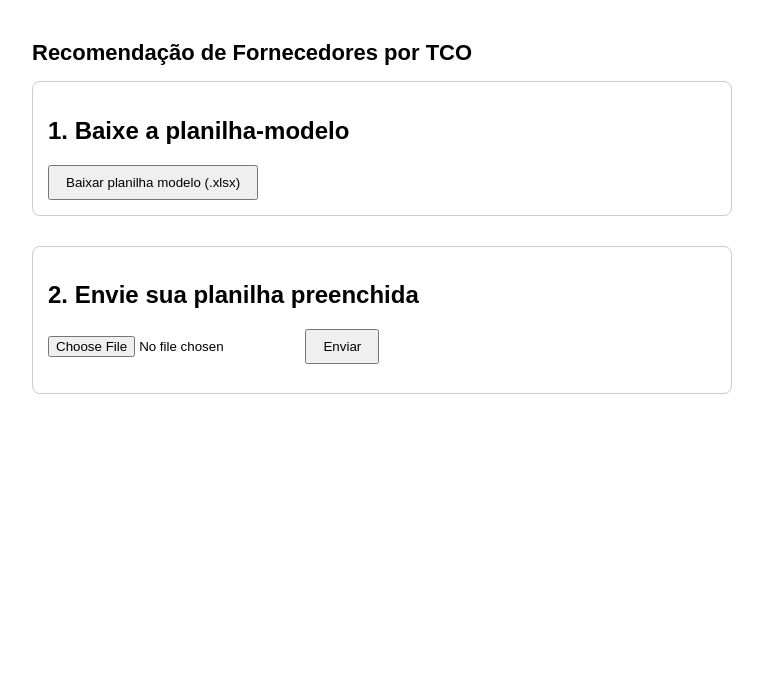
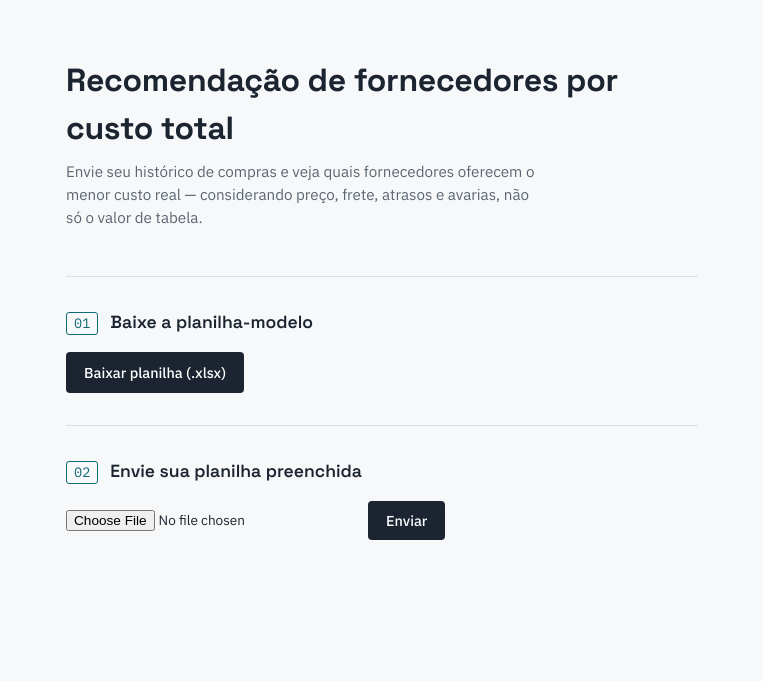
Before and after one commit to Joao-Bast/TCO-recomendacao-fornecedores, a Flask app: page / in a window 1280 px wide. Shown: the top 681 px of the page, without its empty margins (258-1021 px from the left). Run offline with Flask 3, Linux system fonts and the light colour scheme.

Commit message:
Teste CI/CD

```diff
--- a/templates/index.html
+++ b/templates/index.html
@@ -2,43 +2,248 @@
 <html lang="pt-br">
 <head>
 <meta charset="UTF-8">
-<title>Recomendação de Fornecedores - TCO</title>
+<meta name="viewport" content="width=device-width, initial-scale=1">
+<title>Recomendação de Fornecedores por TCO</title>
+<link rel="preconnect" href="https://fonts.googleapis.com">
+<link rel="preconnect" href="https://fonts.gstatic.com" crossorigin>
+<link href="https://fonts.googleapis.com/css2?family=Space+Grotesk:wght@500;600;700&family=IBM+Plex+Sans:wght@400;500&family=IBM+Plex+Mono:wght@400;500&display=swap" rel="stylesheet">
 <style>
-  body { font-family: Arial, sans-serif; max-width: 700px; margin: 40px auto; padding: 0 15px; }
-  h1 { font-size: 22px; }
-  section { margin-bottom: 30px; padding: 15px; border: 1px solid #ccc; border-radius: 8px; }
-  button { padding: 8px 16px; cursor: pointer; }
-  .fornecedor { border-bottom: 1px solid #eee; padding: 10px 0; }
-  .aviso { color: #b8860b; font-size: 13px; }
-  #status { font-size: 14px; color: #555; }
+  :root {
+    --bg: #F7F8F9;
+    --surface: #FFFFFF;
+    --ink: #1B2430;
+    --ink-soft: #5B6672;
+    --accent: #0F6B72;
+    --accent-soft: #E4EFEF;
+    --border: #DCE1E6;
+    --warn: #A65A00;
+    --warn-soft: #FBF0E1;
+  }
+
+  * { box-sizing: border-box; }
+
+  body {
+    margin: 0;
+    background: var(--bg);
+    color: var(--ink);
+    font-family: 'IBM Plex Sans', system-ui, sans-serif;
+    line-height: 1.5;
+  }
+
+  main {
+    max-width: 680px;
+    margin: 0 auto;
+    padding: 56px 24px 96px;
+  }
+
+  h1 {
+    font-family: 'Space Grotesk', sans-serif;
+    font-size: clamp(1.6rem, 4vw, 2rem);
+    font-weight: 700;
+    letter-spacing: -0.01em;
+    margin: 0 0 8px;
+  }
+
+  .subtitle {
+    color: var(--ink-soft);
+    font-size: 0.95rem;
+    margin: 0 0 48px;
+    max-width: 52ch;
+  }
+
+  section {
+    border-top: 1px solid var(--border);
+    padding: 32px 0;
+  }
+
+  section:last-of-type { padding-bottom: 0; }
+
+  .step-heading {
+    display: flex;
+    align-items: baseline;
+    gap: 12px;
+    margin: 0 0 16px;
+  }
+
+  .step-number {
+    font-family: 'IBM Plex Mono', monospace;
+    font-size: 0.85rem;
+    color: var(--accent);
+    border: 1px solid var(--accent);
+    border-radius: 3px;
+    padding: 1px 7px;
+    line-height: 1.4;
+  }
+
+  .step-title {
+    font-family: 'Space Grotesk', sans-serif;
+    font-size: 1.1rem;
+    font-weight: 600;
+    margin: 0;
+  }
+
+  button, .btn-link {
+    font-family: 'IBM Plex Sans', sans-serif;
+    font-size: 0.9rem;
+    font-weight: 500;
+    background: var(--ink);
+    color: #fff;
+    border: none;
+    padding: 10px 18px;
+    border-radius: 4px;
+    cursor: pointer;
+    display: inline-block;
+    text-decoration: none;
+  }
+
+  button:hover, .btn-link:hover { background: #2C3948; }
+
+  button.secondary {
+    background: transparent;
+    color: var(--ink);
+    border: 1px solid var(--border);
+  }
+
+  button.secondary:hover { border-color: var(--ink); background: transparent; }
+
+  input[type="file"] {
+    font-family: 'IBM Plex Sans', sans-serif;
+    font-size: 0.85rem;
+    margin-right: 12px;
+  }
+
+  select {
+    font-family: 'IBM Plex Sans', sans-serif;
+    font-size: 0.9rem;
+    padding: 8px 10px;
+    border: 1px solid var(--border);
+    border-radius: 4px;
+    background: #fff;
+    margin-right: 12px;
+  }
+
+  .status-line {
+    font-family: 'IBM Plex Mono', monospace;
+    font-size: 0.82rem;
+    color: var(--ink-soft);
+    margin-top: 14px;
+  }
+
+  .upload-row { display: flex; align-items: center; flex-wrap: wrap; gap: 12px; }
+
+  #origemModelo {
+    font-size: 0.85rem;
+    color: var(--ink-soft);
+    margin: -4px 0 20px;
+  }
+
+  .fornecedor {
+    border: 1px solid var(--border);
+    border-radius: 6px;
+    padding: 18px 20px;
+    margin-bottom: 14px;
+  }
+
+  .fornecedor-head {
+    display: flex;
+    align-items: baseline;
+    gap: 10px;
+    margin-bottom: 10px;
+  }
+
+  .rank {
+    font-family: 'IBM Plex Mono', monospace;
+    font-size: 1.1rem;
+    color: var(--accent);
+    font-weight: 500;
+  }
+
+  .fornecedor-nome {
+    font-family: 'Space Grotesk', sans-serif;
+    font-size: 1.05rem;
+    font-weight: 600;
+  }
+
+  .tco-line {
+    font-family: 'IBM Plex Mono', monospace;
+    font-size: 1.3rem;
+    font-weight: 500;
+    color: var(--ink);
+    margin-bottom: 10px;
+  }
+
+  .detalhes {
+    display: grid;
+    grid-template-columns: repeat(auto-fit, minmax(150px, 1fr));
+    gap: 6px 20px;
+    font-size: 0.85rem;
+    color: var(--ink-soft);
+  }
+
+  .detalhes .valor {
+    font-family: 'IBM Plex Mono', monospace;
+    color: var(--ink);
+  }
+
+  .aviso-amostra {
+    display: inline-block;
+    font-size: 0.75rem;
+    color: var(--warn);
+    background: var(--warn-soft);
+    border-radius: 3px;
+    padding: 1px 8px;
+    margin-left: 8px;
+  }
+
+  .erro {
+    color: #A6321F;
+    font-size: 0.88rem;
+    margin-top: 14px;
+  }
 </style>
 </head>
 <body>
-  <h1>Recomendação de Fornecedores por TCO</h1>
+<main>
+  <h1>Recomendação de fornecedores por custo total</h1>
+  <p class="subtitle">Envie seu histórico de compras e veja quais fornecedores oferecem o menor custo real — considerando preço, frete, atrasos e avarias, não só o valor de tabela.</p>
 
   <section>
-    <h2>1. Baixe a planilha-modelo</h2>
-    <a href="/planilha-modelo"><button type="button">Baixar planilha modelo (.xlsx)</button></a>
+    <div class="step-heading">
+      <span class="step-number">01</span>
+      <h2 class="step-title">Baixe a planilha-modelo</h2>
+    </div>
+    <a href="/planilha-modelo" class="btn-link">Baixar planilha (.xlsx)</a>
   </section>
 
   <section>
-    <h2>2. Envie sua planilha preenchida</h2>
-    <input type="file" id="arquivoInput" accept=".xlsx">
-    <button onclick="enviarPlanilha()">Enviar</button>
-    <p id="status"></p>
+    <div class="step-heading">
+      <span class="step-number">02</span>
+      <h2 class="step-title">Envie sua planilha preenchida</h2>
+    </div>
+    <div class="upload-row">
+      <input type="file" id="arquivoInput" accept=".xlsx">
+      <button onclick="enviarPlanilha()">Enviar</button>
+    </div>
+    <p class="status-line" id="status"></p>
   </section>
 
   <section id="secaoProdutos" style="display:none;">
-    <h2>3. Escolha o produto</h2>
+    <div class="step-heading">
+      <span class="step-number">03</span>
+      <h2 class="step-title">Escolha o produto</h2>
+    </div>
     <select id="produtoSelect"></select>
-    <button onclick="calcularRanking()">Recomendar</button>
+    <button onclick="calcularRanking()">Calcular recomendação</button>
   </section>
 
   <section id="secaoResultado" style="display:none;">
-    <h2>Top 3 fornecedores</h2>
+    <div class="step-heading">
+      <h2 class="step-title">Top 3 fornecedores</h2>
+    </div>
     <p id="origemModelo"></p>
     <div id="resultado"></div>
   </section>
+</main>
 
 <script>
 async function enviarPlanilha() {
@@ -46,7 +251,7 @@ async function enviarPlanilha() {
   const status = document.getElementById('status');
 
   if (!input.files.length) {
-    status.textContent = "Selecione um arquivo antes.";
+    status.textContent = "Selecione um arquivo antes de enviar.";
     return;
   }
 
@@ -59,11 +264,11 @@ async function enviarPlanilha() {
   const dados = await resp.json();
 
   if (!resp.ok) {
-    status.textContent = "Erro: " + dados.erro;
+    status.innerHTML = `<span class="erro">${dados.erro}</span>`;
     return;
   }
 
-  status.textContent = `Processado: ${dados.total_validos} pedidos válidos, ${dados.total_rejeitados} rejeitados.`;
+  status.textContent = `${dados.total_validos} pedidos válidos · ${dados.total_rejeitados} rejeitados`;
   await carregarProdutos();
 }
 
@@ -71,7 +276,7 @@ async function carregarProdutos() {
   const resp = await fetch('/produtos');
   const dados = await resp.json();
 
-  if (!resp.ok) { alert("Erro: " + dados.erro); return; }
+  if (!resp.ok) { alert(dados.erro); return; }
 
   const select = document.getElementById('produtoSelect');
   select.innerHTML = '';
@@ -90,7 +295,8 @@ async function calcularRanking() {
   const resultadoDiv = document.getElementById('resultado');
   const origemDiv = document.getElementById('origemModelo');
 
-  resultadoDiv.innerHTML = "Calculando...";
+  resultadoDiv.innerHTML = '';
+  origemDiv.textContent = "Calculando...";
 
   const resp = await fetch('/ranking', {
     method: 'POST',
@@ -99,21 +305,28 @@ async function calcularRanking() {
   });
   const dados = await resp.json();
 
-  if (!resp.ok) { resultadoDiv.innerHTML = "Erro: " + dados.erro; return; }
+  if (!resp.ok) { origemDiv.innerHTML = `<span class="erro">${dados.erro}</span>`; return; }
 
   origemDiv.textContent = dados.modelo_confiavel
-    ? `Ajuste de tendência via modelo de ML (R² = ${dados.r2.toFixed(3)})`
-    : "Ajuste de tendência via média histórica (modelo de ML não confiável ou dados insuficientes)";
+    ? `Tendência estimada por modelo de aprendizado de máquina (R² = ${dados.r2.toFixed(3)})`
+    : "Tendência estimada por média histórica — modelo de ML não atingiu confiabilidade mínima para este produto";
 
   resultadoDiv.innerHTML = dados.ranking.map((item, i) => `
     <div class="fornecedor">
-      <strong>${i + 1}º - ${item.fornecedor}</strong>
-      ${!item.amostra_confiavel ? '<span class="aviso"> ⚠ amostra pequena</span>' : ''}
-      <br>TCO estimado: R$ ${item.tco_estimado}
-      <br>Preço histórico: R$ ${item.preco_medio_historico} | Ajustado: R$ ${item.preco_medio_ajustado}
-      <br>Frete por unidade: R$ ${item.frete_por_unidade_medio}
-      <br>Taxa de atraso: ${item.taxa_atraso}% | Taxa de avaria: ${item.taxa_avaria}%
-      <br>Baseado em ${item.total_pedidos} pedidos
+      <div class="fornecedor-head">
+        <span class="rank">${String(i + 1).padStart(2, '0')}</span>
+        <span class="fornecedor-nome">${item.fornecedor}</span>
+        ${!item.amostra_confiavel ? '<span class="aviso-amostra">amostra pequena</span>' : ''}
+      </div>
+      <div class="tco-line">R$ ${item.tco_estimado}</div>
+      <div class="detalhes">
+        <div>Preço histórico <span class="valor">R$ ${item.preco_medio_historico}</span></div>
+        <div>Preço ajustado <span class="valor">R$ ${item.preco_medio_ajustado}</span></div>
+        <div>Frete/unidade <span class="valor">R$ ${item.frete_por_unidade_medio}</span></div>
+        <div>Taxa de atraso <span class="valor">${item.taxa_atraso}%</span></div>
+        <div>Taxa de avaria <span class="valor">${item.taxa_avaria}%</span></div>
+        <div>Amostra <span class="valor">${item.total_pedidos} pedidos</span></div>
+      </div>
     </div>
   `).join('');
 
```
Also changed, not shown: .github/workflows/deploy.yml (added).
